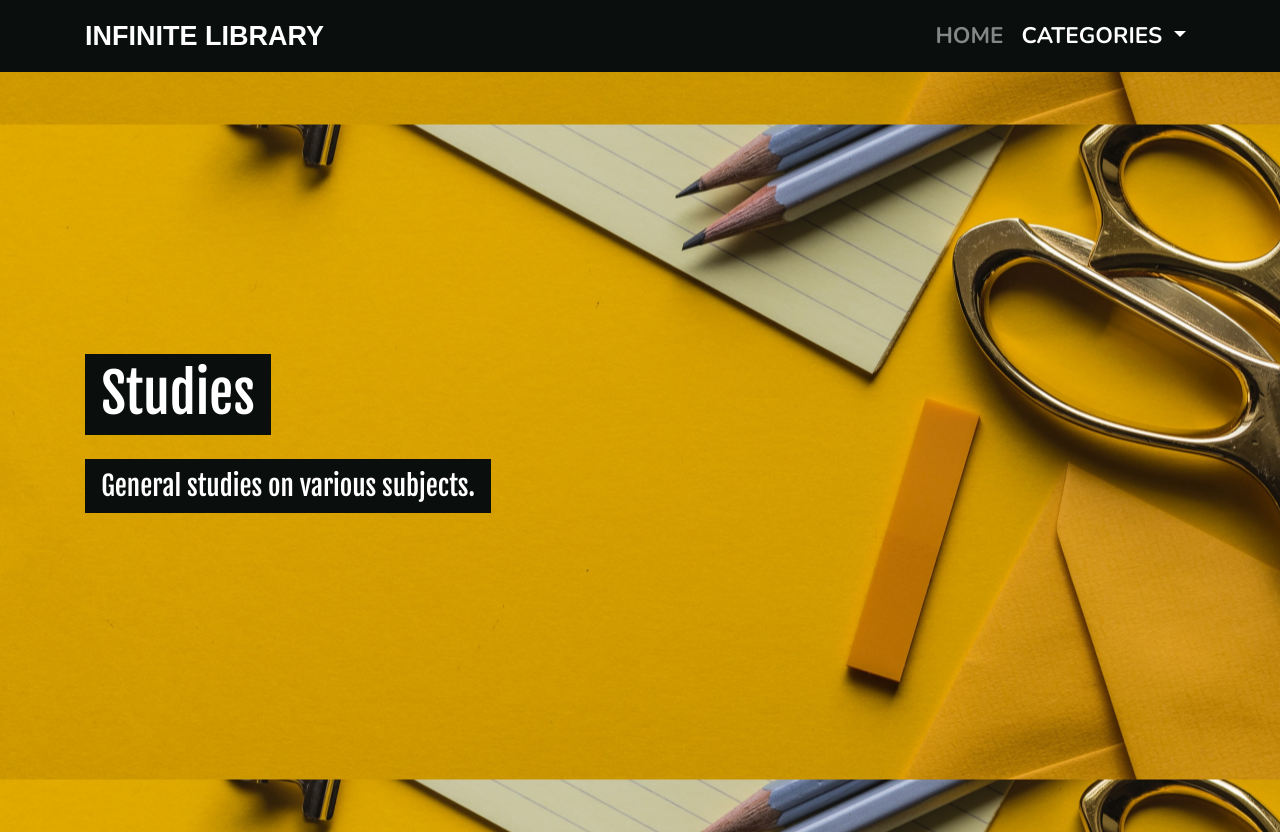
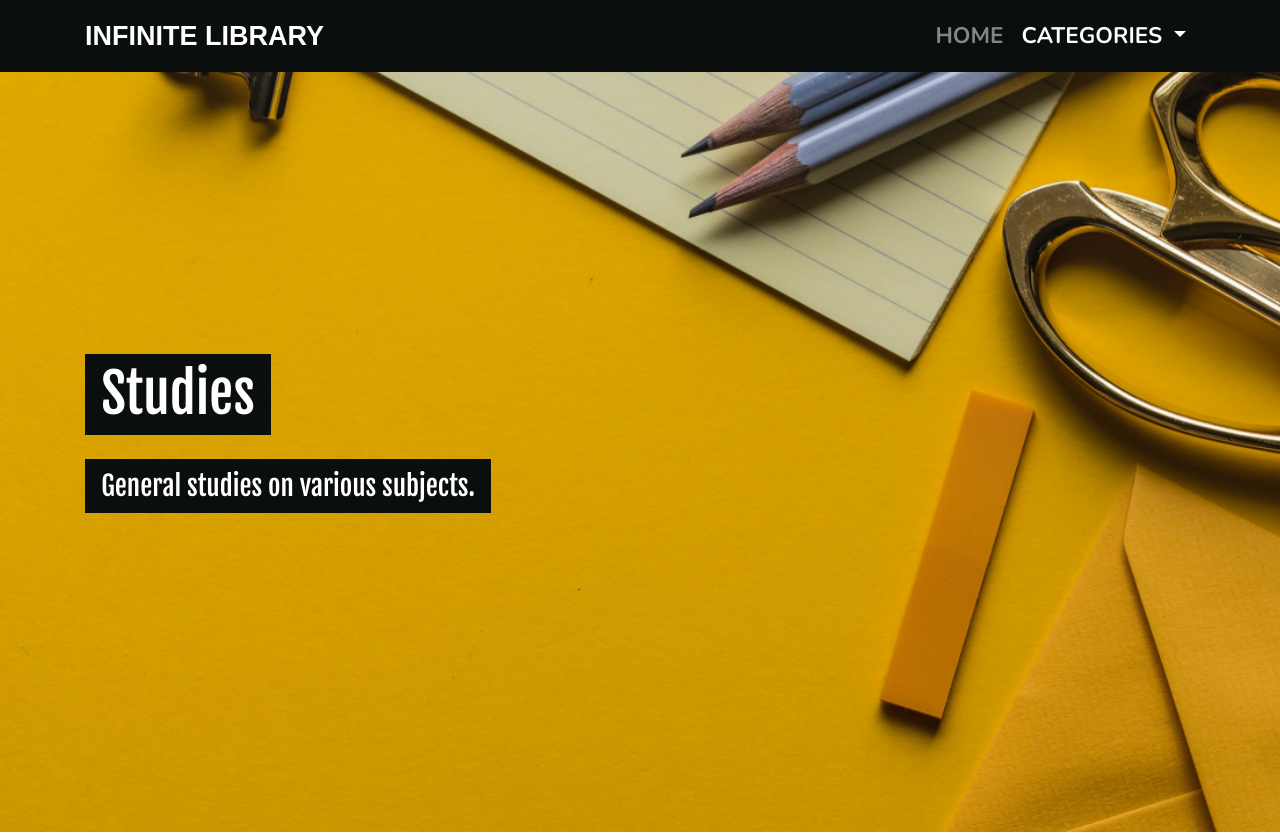
Before and after one commit to sintactico-glitch/library8, a plain HTML site: page pages/studies.html in a window 1280 px wide. Shown: the top 834 px of the page. Drawn offline with nearby package versions, Linux system fonts and the light colour scheme; a web font is replaced by a local one.

Commit message:
arreglé las background image de los hero para que la img no se repita y que cubra el 100% del hero

```diff
--- a/scss/_components.scss
+++ b/scss/_components.scss
@@ -24,8 +24,9 @@
     /*  Styles for background imgs */
     max-width: 100%;
     object-fit: cover;
+    background-size: cover;
     background-position: center;
-    background-repeat: no repeat;
+    background-repeat: no-repeat;
 
     &__container {
         display: flex;
```
Also changed, not shown: pages/investing/bullshit_jobs/cap5.html (+1 -1 lines), css/mainBootstrap.css, 1 other file.
